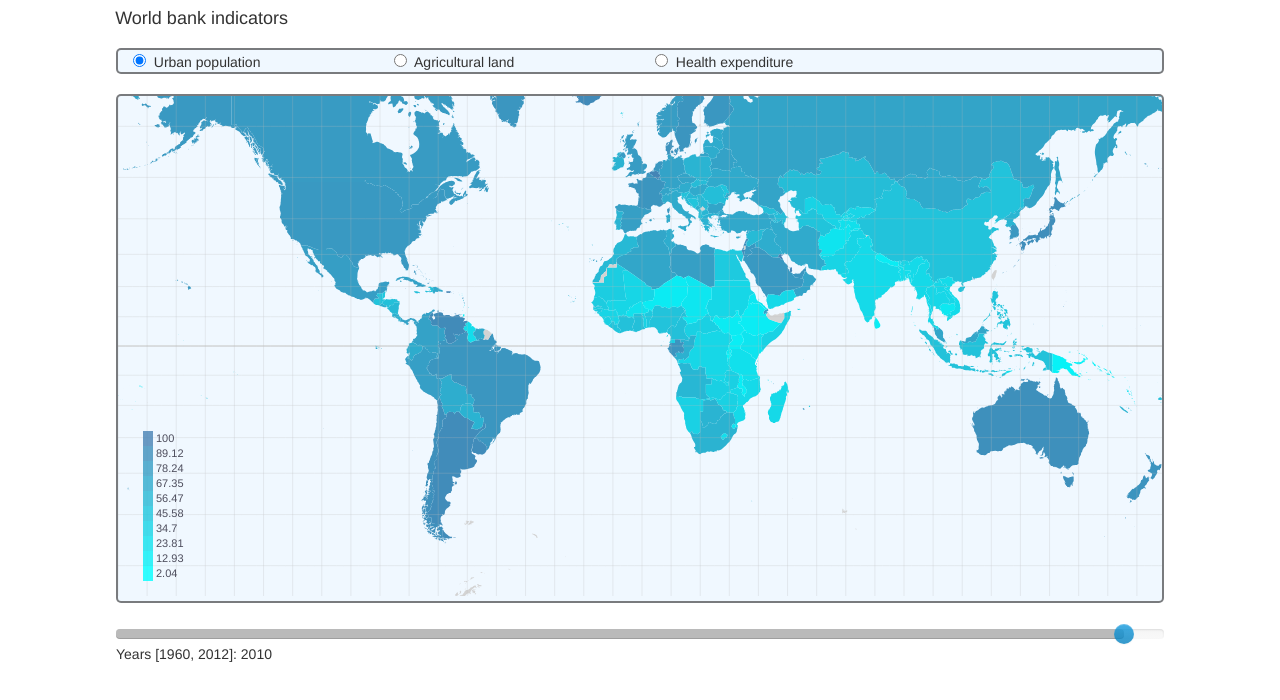
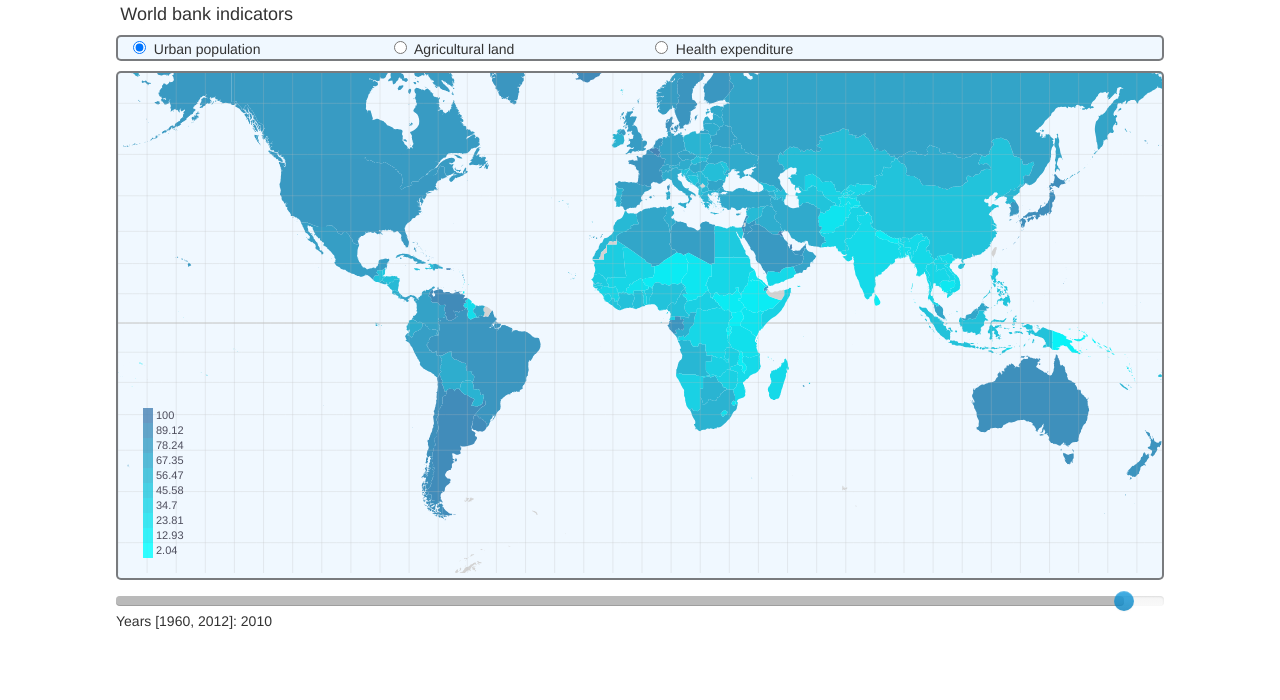
Before and after one commit to setriosdomain/WorldMapIndicators, a plain HTML site: page Index.html in a window 1280 px wide. Drawn offline with Linux system fonts and the light colour scheme.

Commit message:
updated css syles

```diff
--- a/Index.html
+++ b/Index.html
@@ -14,7 +14,7 @@
     <link  rel="stylesheet" type="text/css" href="css/bootstrap-slider.css">
     <script type="text/javascript" src="js/bootstrap-slider.js"></script>
 </head>
-<body>
+<body id="bodi">
 <h4 id="title">World bank indicators</h4>
 <div>
     <div class="row">
@@ -29,9 +29,6 @@
             <div class="col-md-3">
                 <input id="health" value="health" type="radio" name="dataSets" />&nbsp Health expenditure
             </div>
-              <!--<div class="col-md-3">-->
-                  <!--<input type="radio" name="dataSets" />&nbsp BirthRate-->
-              <!--</div>-->
         </div>
     </div>
     <div class="row">
--- a/css/map.css
+++ b/css/map.css
@@ -7,13 +7,14 @@
     text-transform:capitalize;
 }
 #title{
-    margin:9px 9%;
+    margin:5px 9.4%;
 }
+
 #container, #dataSets  {
-    margin:10px 10%;
+    margin:5px 10%;
     border:2px solid rgba(65, 65, 65, 0.68);
     border-radius: 5px;
-    height:100%;
+    height:90%;
     overflow:hidden;
     background: #F0F8FF;
 }
@@ -51,10 +52,15 @@ div.tooltip {
     background: #BABABA;
 }
 .slider-container{
-    margin:10px 10%
+    margin:5px 10%
 }
 /*legend text*/
 #legendText{
     /*: 11px;*/
     fill: rgba(71, 71, 87, 0.97);
 }
+
+#bodi{
+    overflow-y: scroll;
+    overflow-x: hidden;
+}
```
Lines whose indentation alone changed are shown as unchanged.
